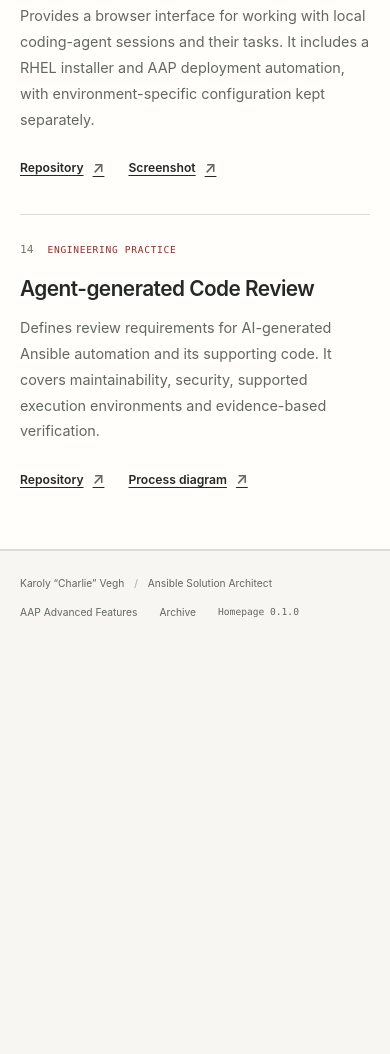
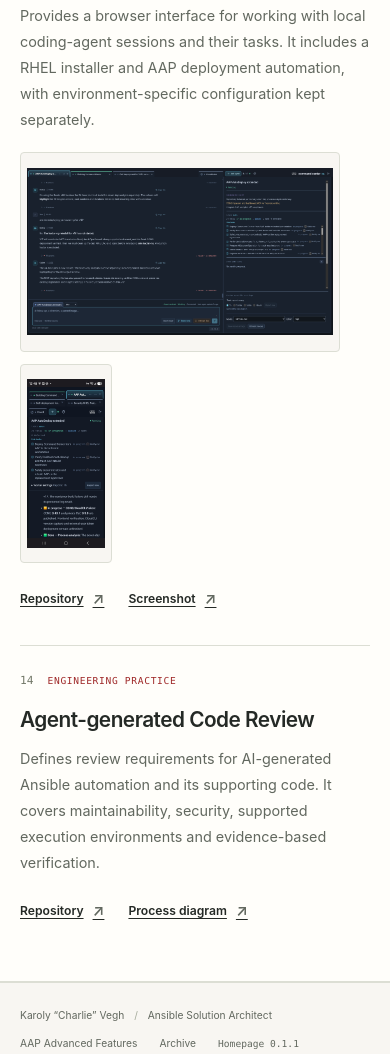
Before and after one commit to kvegh/kvegh.github.io, a plain HTML site: page index.html in a window 390 px wide. Shown: the part 5257-6311 px from the top of the page. Before the commit the page ends 5901 px from the top, so only its background shows below. Drawn offline with Linux system fonts and the light colour scheme.

Commit message:
Add CCNG laptop and mobile screenshot thumbnails

```diff
--- a/assets/site.css
+++ b/assets/site.css
@@ -58,6 +58,10 @@ h3 { margin-bottom: 13px; font-size: 1.35rem; font-weight: 600; line-height: 1.3
 .project-preview { display: block; align-self: flex-start; width: 100%; max-width: 320px; aspect-ratio: 16 / 10; margin-bottom: 20px; padding: 6px; border: 1px solid var(--rule); border-radius: 4px; background: var(--paper); }
 .project-preview:hover { border-color: var(--red); }
 .project-preview img { display: block; width: 100%; height: 100%; object-fit: contain; }
+/* Pair laptop and portrait screenshots without cropping either image. */
+.project-previews { display: flex; flex-wrap: wrap; align-items: flex-start; gap: 12px; margin-bottom: 20px; }
+.project-previews .project-preview { margin-bottom: 0; }
+.project-preview-mobile { max-width: 92px; aspect-ratio: 1080 / 2340; }
 .project-links { display: flex; align-items: center; flex-wrap: wrap; gap: 24px; margin-top: auto; }
 .project-links a { display: inline-flex; align-items: center; gap: 9px; min-height: 32px; font-size: 0.76rem; font-weight: 600; }
 .project-links a span { font-size: 0.95rem; color: var(--muted); }
--- a/index.html
+++ b/index.html
@@ -4,10 +4,10 @@
   <meta charset="utf-8">
   <meta name="viewport" content="width=device-width, initial-scale=1">
   <meta name="description" content="Ansible Automation Platform use cases by Karoly “Charlie” Vegh, Ansible Solution Architect. Explore automation projects, source code and visual walkthroughs.">
-  <meta name="site-version" content="0.1.0">
+  <meta name="site-version" content="0.1.1">
   <meta name="theme-color" content="#f8f6f2">
   <title>Ansible Automation Projects — Karoly “Charlie” Vegh</title>
-  <link rel="stylesheet" href="/assets/site.css?v=0.1.0">
+  <link rel="stylesheet" href="/assets/site.css?v=0.1.1">
 </head>
 <body>
   <a class="skip-link" href="#main">Skip to content</a>
@@ -128,6 +128,14 @@
             <div class="project-topline"><span class="project-number">13</span><p class="project-category">Agent development tooling</p></div>
             <h3 id="command-center-title">Command Center NG</h3>
             <p class="project-description">Provides a browser interface for working with local coding-agent sessions and their tasks. It includes a RHEL installer and AAP deployment automation, with environment-specific configuration kept separately.</p>
+            <div class="project-previews">
+              <a class="project-preview" href="/assets/thumbnails/ccng-laptop.png" aria-label="Open full-size Command Center NG laptop screenshot">
+                <img src="/assets/thumbnails/ccng-laptop.png" width="1917" height="1046" loading="lazy" decoding="async" alt="Command Center NG laptop view showing a worker conversation and project tasks">
+              </a>
+              <a class="project-preview project-preview-mobile" href="/assets/thumbnails/ccng-mobile.jpg" aria-label="Open full-size Command Center NG mobile screenshot">
+                <img src="/assets/thumbnails/ccng-mobile.jpg" width="1080" height="2340" loading="lazy" decoding="async" alt="Command Center NG mobile overview showing agents and project tasks">
+              </a>
+            </div>
             <div class="project-links"><a href="https://github.com/kvegh/command-center-ng" aria-label="Command Center NG repository">Repository <span aria-hidden="true">↗</span></a><a href="https://github.com/kvegh/command-center-ng/blob/main/docs/screenshots/coordinator-overview.png" aria-label="Command Center NG coordinator screenshot">Screenshot <span aria-hidden="true">↗</span></a></div>
           </article>
           <article class="project" id="code-review" aria-labelledby="code-review-title">
@@ -143,7 +151,7 @@
   </main>
 
   <footer class="site-footer">
-    <div class="container footer-inner"><p>Karoly “Charlie” Vegh <span aria-hidden="true">/</span> Ansible Solution Architect</p><div><a href="https://github.com/kvegh/AAP-advanced-features">AAP Advanced Features</a><a href="/archive/">Archive</a><span>Homepage 0.1.0</span></div></div>
+    <div class="container footer-inner"><p>Karoly “Charlie” Vegh <span aria-hidden="true">/</span> Ansible Solution Architect</p><div><a href="https://github.com/kvegh/AAP-advanced-features">AAP Advanced Features</a><a href="/archive/">Archive</a><span>Homepage 0.1.1</span></div></div>
   </footer>
 </body>
 </html>
```
Also changed, not shown: assets/thumbnails/ccng-laptop.png (added), assets/thumbnails/ccng-mobile.jpg (added), 4 other files.
